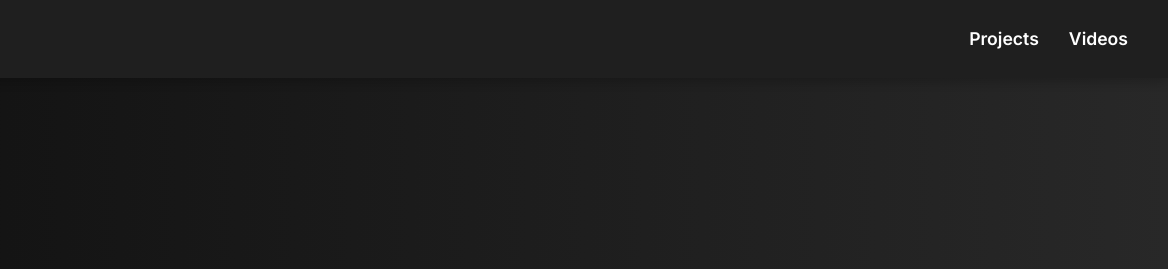
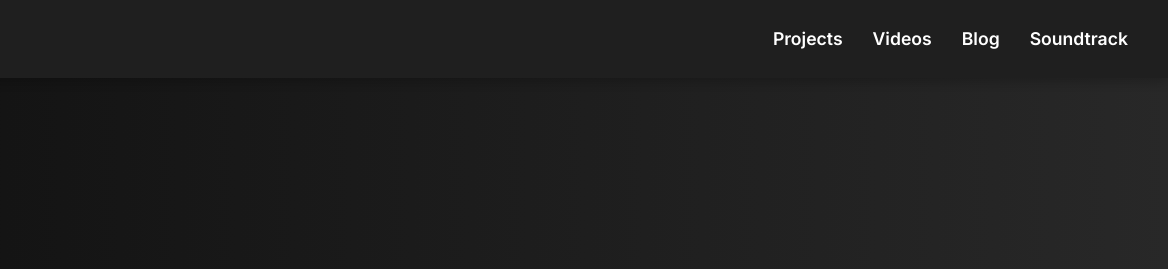
Before and after one commit to tommustbe12com/tommustbe12com.github.io, a plain HTML site: page index.html in a window 1280 px wide. Shown: the top 269 px of the page, 112-1280 px from the left. Drawn offline with Linux system fonts and the light colour scheme.

Commit message:
update
more links

```diff
--- a/index.html
+++ b/index.html
@@ -251,6 +251,8 @@
         <div class="nav-links">
             <a href="/project-hub">Projects</a>
             <a href="/youtube-videos">Videos</a>
+            <a href="/blog">Blog</a>
+            <a href="/soundtrack">Soundtrack</a>
         </div>
     </div>
 
```
Also changed, not shown: soundtrack/index.html (+1 -1 lines).
